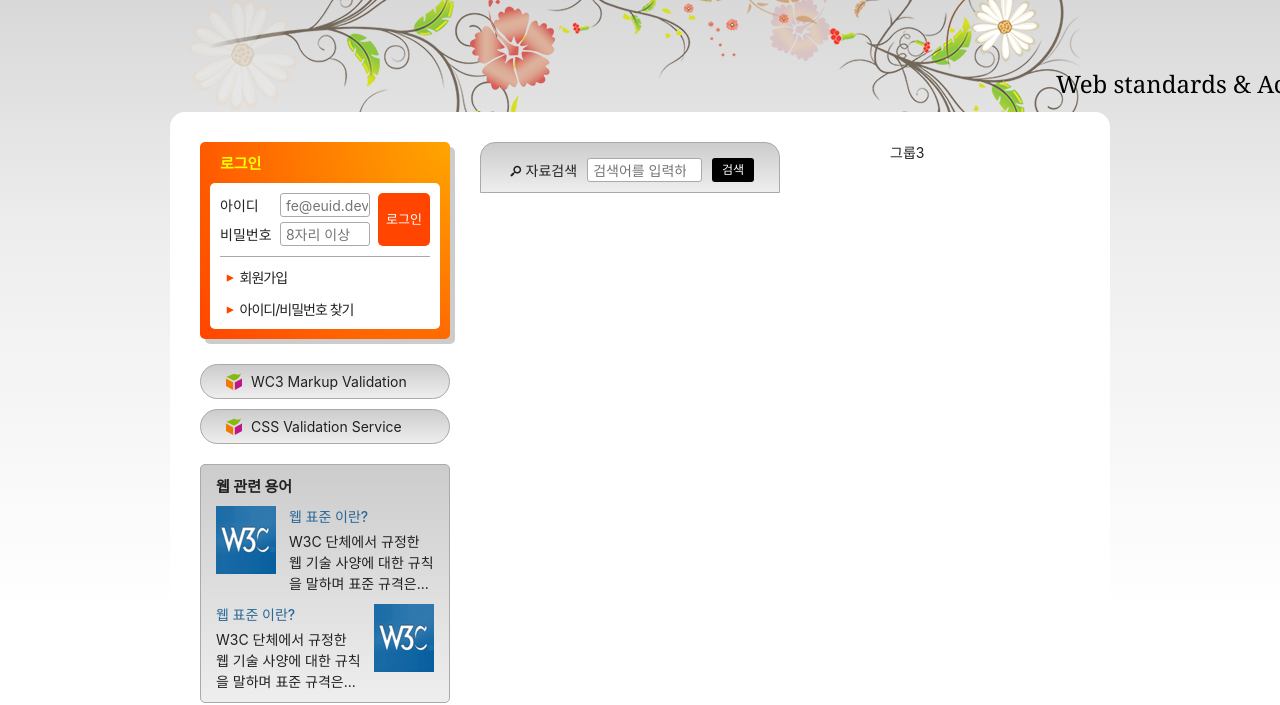
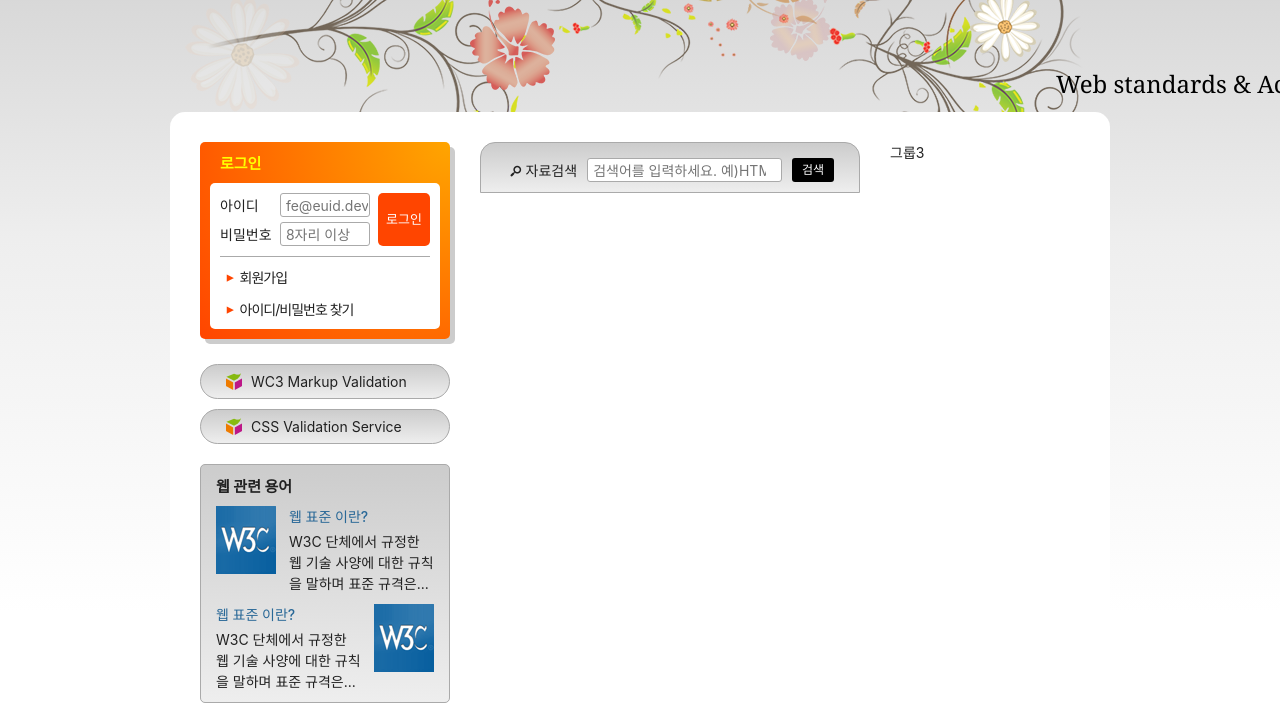
Before and after one commit to CALKO9611/HTML5, a plain HTML site: page index.html in a window 1280 px wide. Shown: the part 135-840 px from the top of the page. Drawn offline with Linux system fonts and the light colour scheme; a web font is replaced by a local one.

Commit message:
검색 폼 완성 - 크로스 브라우징 이슈 해결 (1)

```diff
--- a/styles/style.css
+++ b/styles/style.css
@@ -443,7 +443,6 @@ body {
   border: 1px solid #aaa;
   border-radius: 15px 15px 0 0;
   padding: 15px 25px 10px;
-  width: 300px;
 }
 
 .search-form-inner{
@@ -460,7 +459,6 @@ body {
 }
 
 .form-group-label{
-  /* white-space: nowrap; */
   flex-shrink: 0;
   margin-right: 10px;
 }
@@ -476,7 +474,6 @@ body {
 }
 
 .search-button{
-  /* white-space: nowrap; */
   flex-shrink: 0;
   background-color: #000;
   color: #fff;
```
